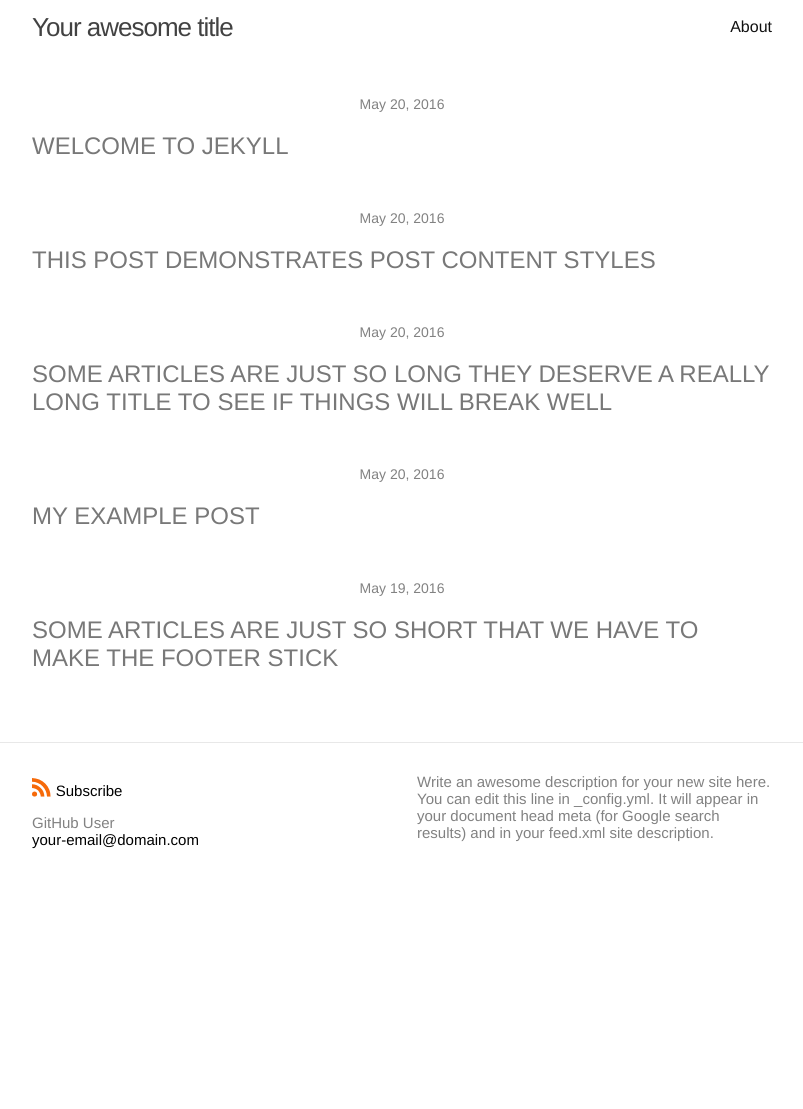
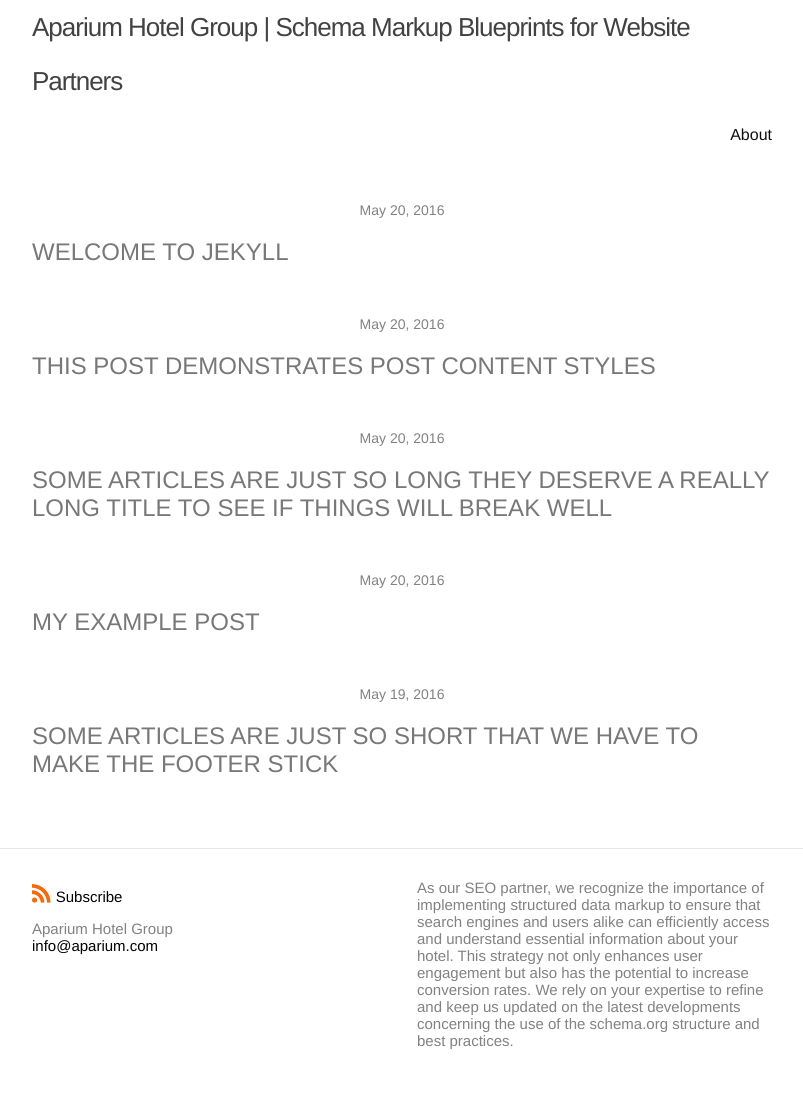
Before and after one commit to aparium/aparium-website-schema-blueprints, a Jekyll site: the page built from index.md, in a window 1280 px wide. Shown: the whole page, without its empty margins (238-1041 px from the left). Built offline with Jekyll 4.4.1, drawn with Linux system fonts in a browser that asks for light colours; some web fonts are replaced; before the commit the page ends 908 px from its top, so only the background shows below that.

Commit message:
Update _config.yml

```diff
--- a/_config.yml
+++ b/_config.yml
@@ -1,14 +1,19 @@
-title: Your awesome title
+title: 'Aparium Hotel Group | Schema Markup Blueprints for Website Partners'
+logo: /assets/img/logo.png
+google_analytics:
 author:
-  name: GitHub User
-  email: your-email@domain.com
+  name: Aparium Hotel Group
+  email: info@aparium.com
 
 # The `>` after `description:` means to ignore line-breaks until next key.
 # If you want to omit the line-break after the end of text, use `>-` instead.
 description: >
-  Write an awesome description for your new site here. You can edit this line
-  in _config.yml. It will appear in your document head meta (for Google search
-  results) and in your feed.xml site description.
+    As our SEO partner, we recognize the importance of implementing structured data
+    markup to ensure that search engines and users alike can efficiently access and
+    understand essential information about your hotel. This strategy not only enhances
+    user engagement but also has the potential to increase conversion rates. We rely
+    on your expertise to refine and keep us updated on the latest developments
+    concerning the use of the schema.org structure and best practices.
 
 # Build settings
 
```
